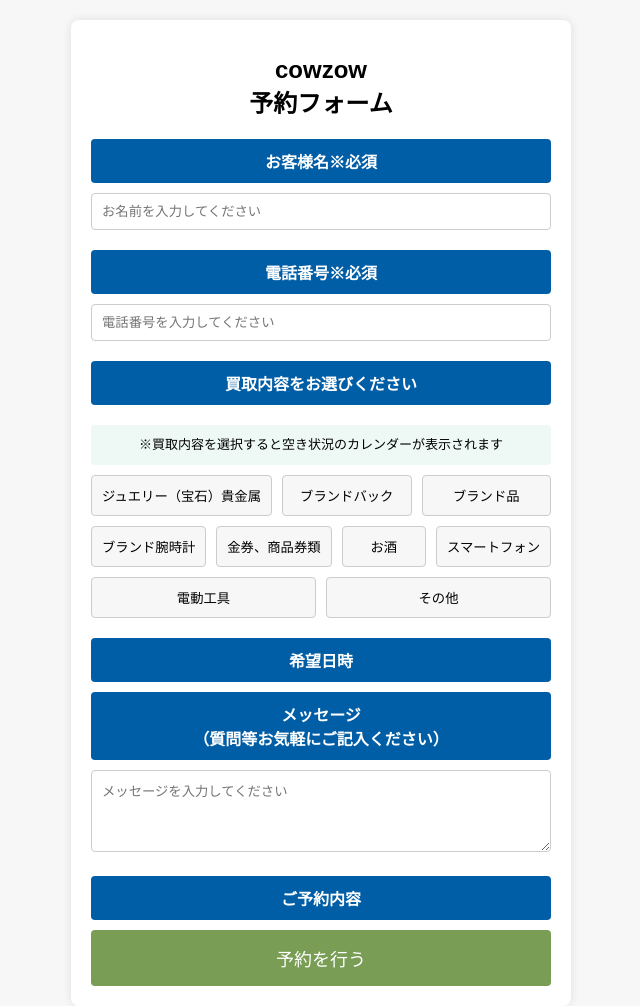
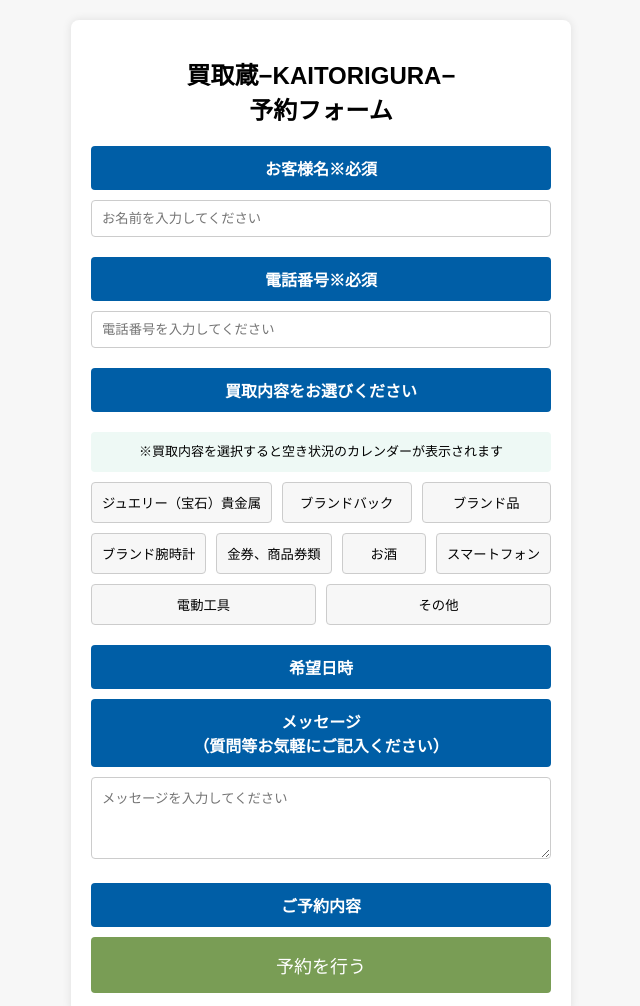
Before and after one commit to officialline0101/cowzow, a plain HTML site: page index.html in a window 1280 px wide. Shown: the whole page, without its empty margins (319-959 px from the left). Drawn offline with Linux system fonts and the light colour scheme; a script that the page names is missing.

Commit message:
Update index.html

```diff
--- a/index.html
+++ b/index.html
@@ -361,7 +361,7 @@
 
 <body>
     <div class="container">
-        <h1>cowzow<br>予約フォーム
+        <h1>買取蔵−KAITORIGURA−<br>予約フォーム
         </h1>
         <div class="label">お客様名※必須</div>
         <input type="text" id="name" placeholder="お名前を入力してください">
```
